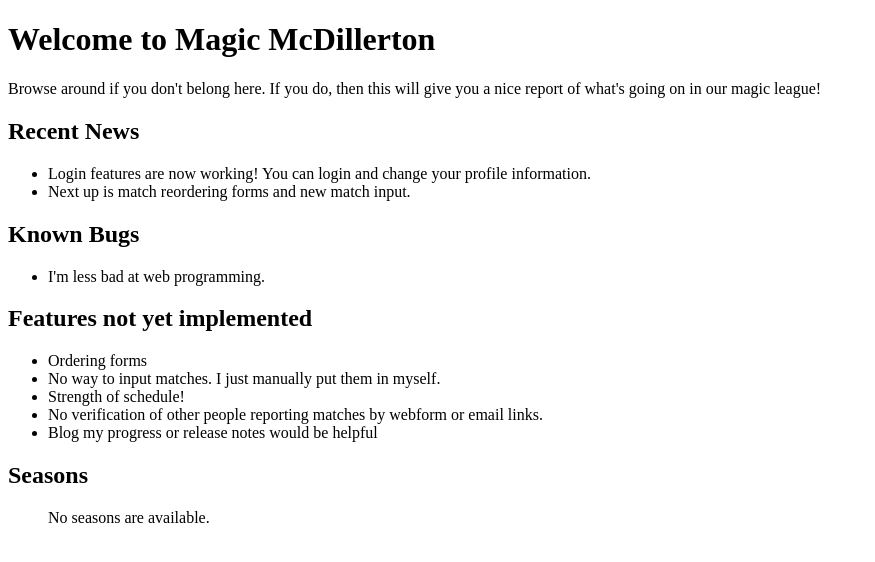
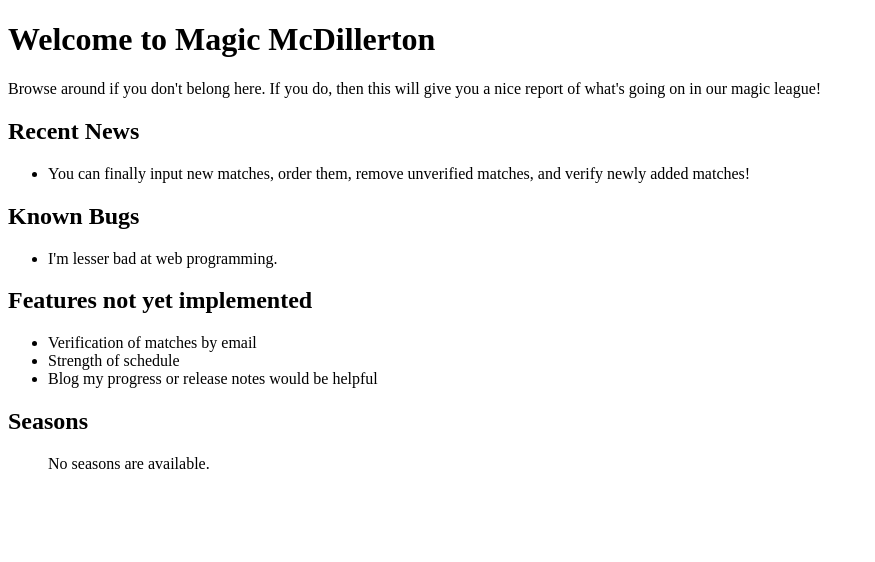
Before and after one commit to ekajmiller/magicleague, a Django app: template leaguematches/templates/leaguematches/index.html in a window 1280 px wide. Shown: the part 20-582 px from the top of the page, without its empty margins (0-875 px from the left). Run offline with Django 3.2, Linux system fonts and the light colour scheme; the template is opened without the code that fills it, so the values that code supplies are empty; parts of the project's set-up code (start-up, migrations or seed data) failed here and were passed over.

Commit message:
Added update progress to main page

```diff
--- a/leaguematches/templates/leaguematches/index.html
+++ b/leaguematches/templates/leaguematches/index.html
@@ -5,19 +5,16 @@
 Browse around if you don't belong here. If you do, then this will give you a nice report of what's going on in our magic league!
 <h2>Recent News</h2>
 <ul>
-    <li>Login features are now working! You can login and change your profile information.</li>
-    <li>Next up is match reordering forms and new match input.</li>
+    <li>You can finally input new matches, order them, remove unverified matches, and verify newly added matches!</li>
 </ul>
 <h2>Known Bugs</h2>
 <ul>
-    <li>I'm less bad at web programming.</li>
+    <li>I'm lesser bad at web programming.</li>
 </ul>
 <h2>Features not yet implemented</h2>
 <ul>
-    <li>Ordering forms</li>
-    <li>No way to input matches. I just manually put them in myself.</li>
-    <li>Strength of schedule!</li>
-    <li>No verification of other people reporting matches by webform or email links.</li>
+    <li>Verification of matches by email</li>
+    <li>Strength of schedule</li>
     <li>Blog my progress or release notes would be helpful</li>
 </ul>
 <h2>Seasons</h2>
```
